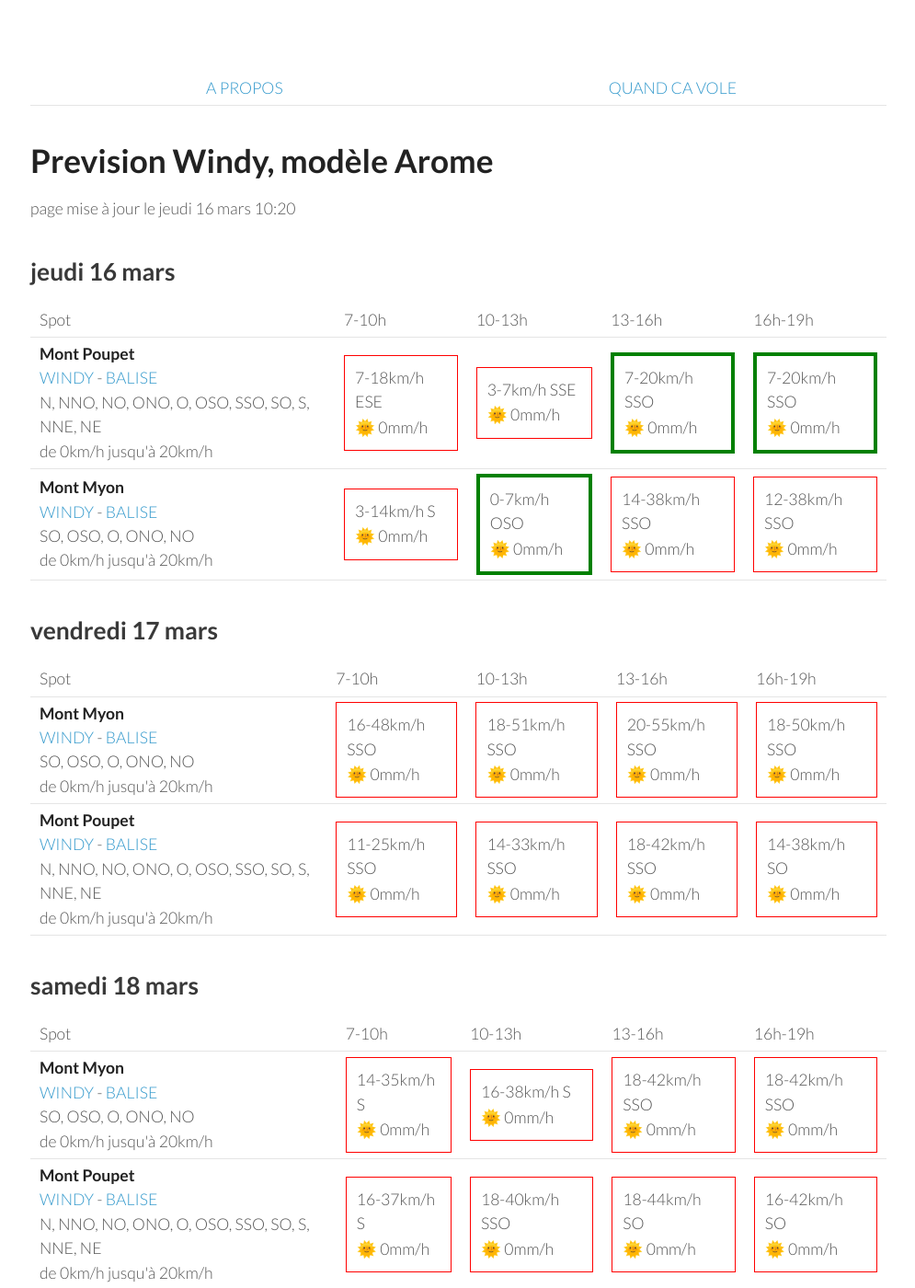
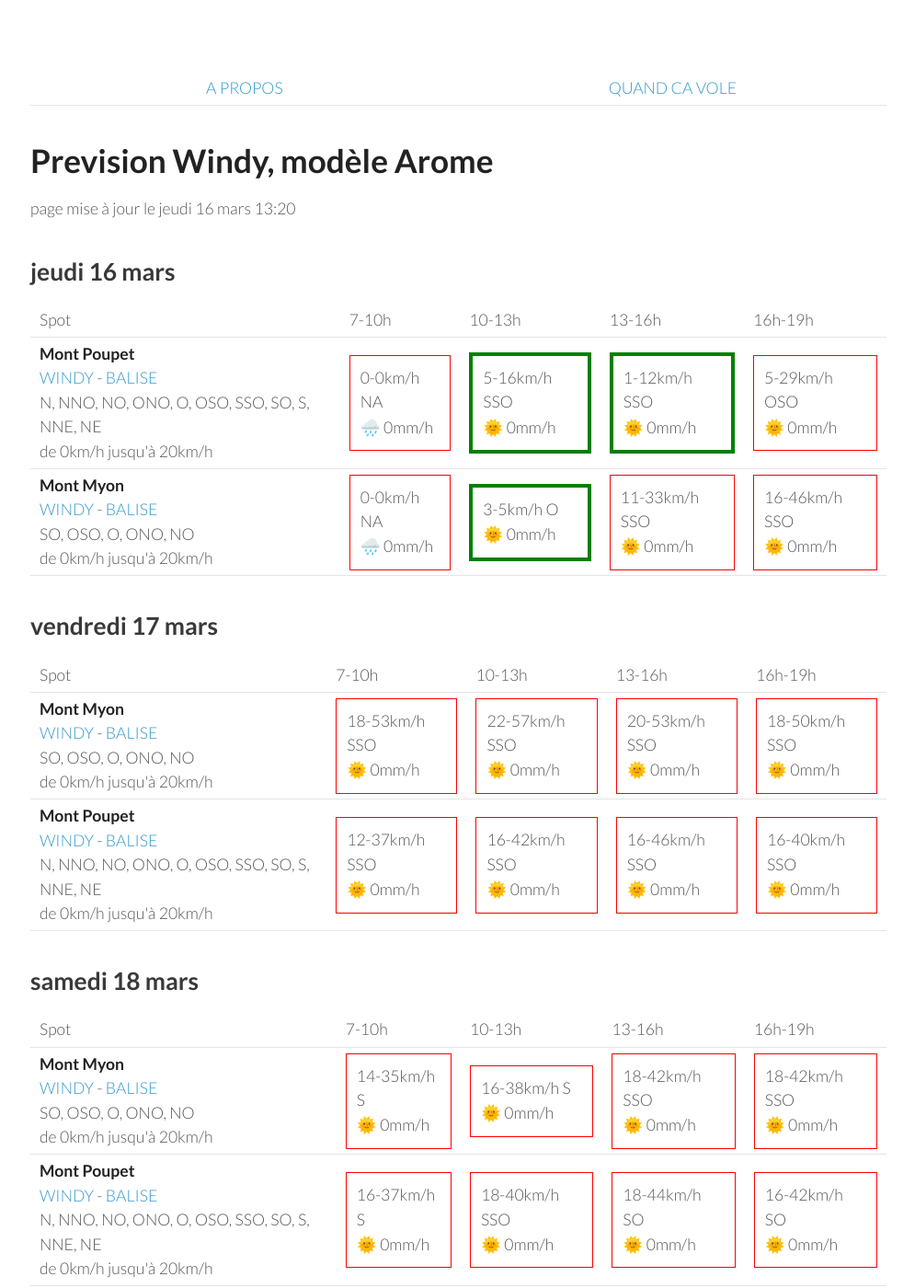
Before and after one commit to parapente-dans-le-nord/parapente-dans-le-nord.github.io, a Jekyll site: the page built from jura.markdown, in a window 1280 px wide and 1400 px high. Shown: the whole window at 92% size, without its empty margins (25-1020 px from the left). Built offline with Jekyll 4.4.1, drawn with Linux system fonts in a browser that asks for light colours.

Commit message:
update index.markdown

```diff
--- a/jura.markdown
+++ b/jura.markdown
@@ -7,7 +7,7 @@ title:  "Tous les spots"
 {: .links}
 
 # Prevision Windy, modèle Arome
-page mise à jour le jeudi 16 mars 10:20
+page mise à jour le jeudi 16 mars 13:20
 
 ## jeudi 16 mars
 
@@ -24,21 +24,19 @@ page mise à jour le jeudi 16 mars 10:20
 <tr>
         <td><strong>Mont Poupet</strong><br><a href="https://windy.com/46.970/5.876?46.541,5.876,8">WINDY</a> - <span class=""><a href="http://www.balisemeteo.com/balise.php?idBalise=92">BALISE</a> </span><br> <span class="vent-favorable">N, NNO, NO, ONO, O, OSO, SSO, SO, S, NNE, NE</span><br><span class="force-vent">de 0km/h jusqu'à 20km/h</span> </td>
 
-            <td><div class="not-flyable"><p>7-18km/h ESE</p><p>🌞 0mm/h</p></div></td>
-            <td><div class="not-flyable"><p>3-7km/h SSE</p><p>🌞 0mm/h</p></div></td>
-            <td><div class="flyable"><p>7-20km/h SSO</p><p>🌞 0mm/h</p></div></td>
-            <td><div class="flyable"><p>7-20km/h SSO</p><p>🌞 0mm/h</p></div></td>
-
+            <td><div class="not-flyable"><p>0-0km/h NA</p><p>🌧️ 0mm/h</p></div></td>
+            <td><div class="flyable"><p>5-16km/h SSO</p><p>🌞 0mm/h</p></div></td>
+            <td><div class="flyable"><p>1-12km/h SSO</p><p>🌞 0mm/h</p></div></td>
+            <td><div class="not-flyable"><p>5-29km/h OSO</p><p>🌞 0mm/h</p></div></td>
 
     </tr>
 <tr>
         <td><strong>Mont Myon</strong><br><a href="https://windy.com/46.331/5.397?45.898,5.394,8,m:eWoagj8">WINDY</a> - <span class=""><a href="http://www.balisemeteo.com/balise.php?idBalise=70">BALISE</a> </span><br> <span class="vent-favorable">SO, OSO, O, ONO, NO</span><br><span class="force-vent">de 0km/h jusqu'à 20km/h</span> </td>
 
-            <td><div class="not-flyable"><p>3-14km/h S</p><p>🌞 0mm/h</p></div></td>
-            <td><div class="flyable"><p>0-7km/h OSO</p><p>🌞 0mm/h</p></div></td>
-            <td><div class="not-flyable"><p>14-38km/h SSO</p><p>🌞 0mm/h</p></div></td>
-            <td><div class="not-flyable"><p>12-38km/h SSO</p><p>🌞 0mm/h</p></div></td>
-
+            <td><div class="not-flyable"><p>0-0km/h NA</p><p>🌧️ 0mm/h</p></div></td>
+            <td><div class="flyable"><p>3-5km/h O</p><p>🌞 0mm/h</p></div></td>
+            <td><div class="not-flyable"><p>11-33km/h SSO</p><p>🌞 0mm/h</p></div></td>
+            <td><div class="not-flyable"><p>16-46km/h SSO</p><p>🌞 0mm/h</p></div></td>
 
     </tr>
 
@@ -60,9 +58,9 @@ page mise à jour le jeudi 16 mars 10:20
 <tr>
         <td><strong>Mont Myon</strong><br><a href="https://windy.com/46.331/5.397?45.898,5.394,8,m:eWoagj8">WINDY</a> - <span class=""><a href="http://www.balisemeteo.com/balise.php?idBalise=70">BALISE</a> </span><br> <span class="vent-favorable">SO, OSO, O, ONO, NO</span><br><span class="force-vent">de 0km/h jusqu'à 20km/h</span> </td>
 
-            <td><div class="not-flyable"><p>16-48km/h SSO</p><p>🌞 0mm/h</p></div></td>
-            <td><div class="not-flyable"><p>18-51km/h SSO</p><p>🌞 0mm/h</p></div></td>
-            <td><div class="not-flyable"><p>20-55km/h SSO</p><p>🌞 0mm/h</p></div></td>
+            <td><div class="not-flyable"><p>18-53km/h SSO</p><p>🌞 0mm/h</p></div></td>
+            <td><div class="not-flyable"><p>22-57km/h SSO</p><p>🌞 0mm/h</p></div></td>
+            <td><div class="not-flyable"><p>20-53km/h SSO</p><p>🌞 0mm/h</p></div></td>
             <td><div class="not-flyable"><p>18-50km/h SSO</p><p>🌞 0mm/h</p></div></td>
 
 
@@ -70,10 +68,10 @@ page mise à jour le jeudi 16 mars 10:20
 <tr>
         <td><strong>Mont Poupet</strong><br><a href="https://windy.com/46.970/5.876?46.541,5.876,8">WINDY</a> - <span class=""><a href="http://www.balisemeteo.com/balise.php?idBalise=92">BALISE</a> </span><br> <span class="vent-favorable">N, NNO, NO, ONO, O, OSO, SSO, SO, S, NNE, NE</span><br><span class="force-vent">de 0km/h jusqu'à 20km/h</span> </td>
 
-            <td><div class="not-flyable"><p>11-25km/h SSO</p><p>🌞 0mm/h</p></div></td>
-            <td><div class="not-flyable"><p>14-33km/h SSO</p><p>🌞 0mm/h</p></div></td>
-            <td><div class="not-flyable"><p>18-42km/h SSO</p><p>🌞 0mm/h</p></div></td>
-            <td><div class="not-flyable"><p>14-38km/h SO</p><p>🌞 0mm/h</p></div></td>
+            <td><div class="not-flyable"><p>12-37km/h SSO</p><p>🌞 0mm/h</p></div></td>
+            <td><div class="not-flyable"><p>16-42km/h SSO</p><p>🌞 0mm/h</p></div></td>
+            <td><div class="not-flyable"><p>16-46km/h SSO</p><p>🌞 0mm/h</p></div></td>
+            <td><div class="not-flyable"><p>16-40km/h SSO</p><p>🌞 0mm/h</p></div></td>
 
 
     </tr>
```
